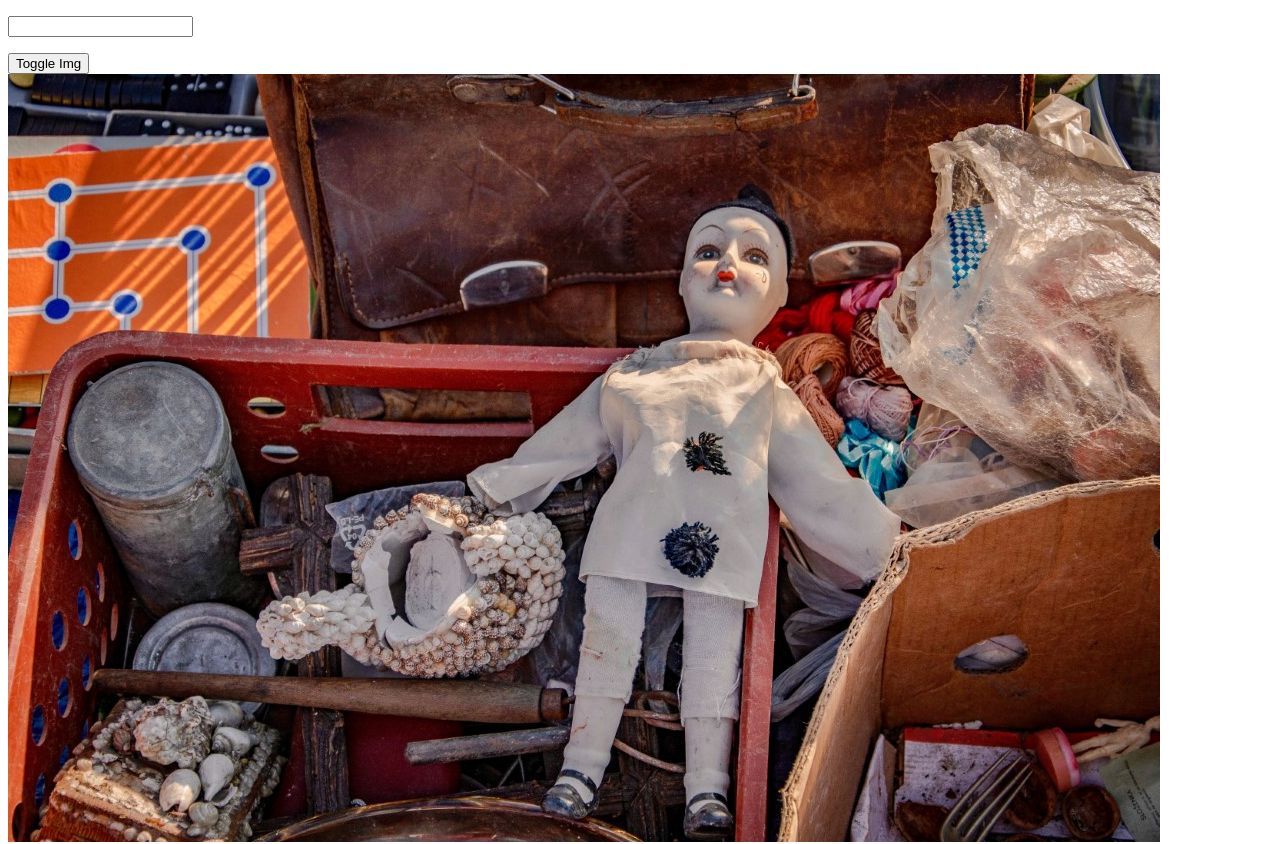
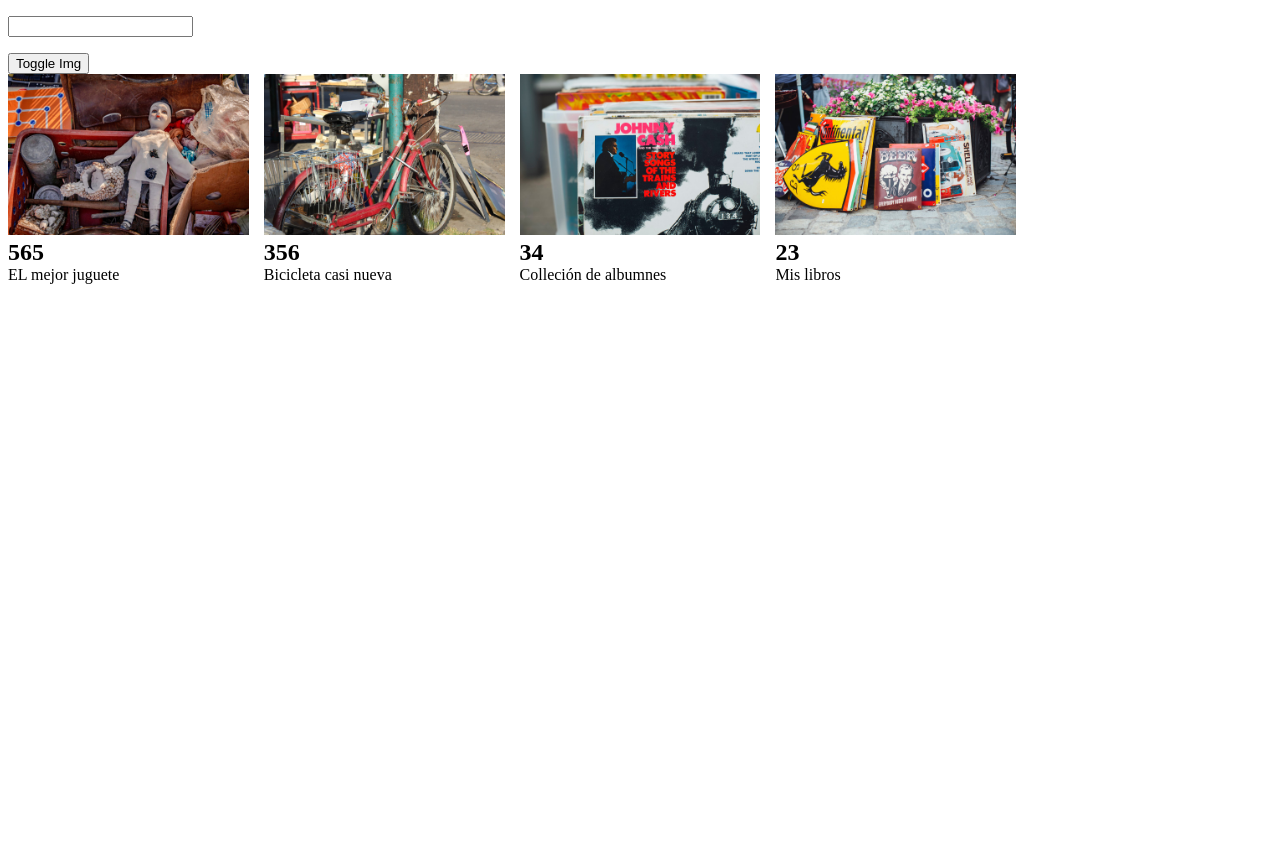
Before and after one commit to pablovass/store-mock, an Angular app: page / in a window 1280 px wide. Shown: the top 844 px of the page. After the commit the page ends 800 px from the top, so only its background shows below. Built offline with nearby package versions, Linux system fonts and the light colour scheme.

Commit message:
refactor in products and now render very well

```diff
--- a/src/app/components/products/products.component.scss
+++ b/src/app/components/products/products.component.scss
@@ -1,23 +1,22 @@
-.product--grid{
-display:flex;
+.products--grid {
+    display: flex;
     flex-direction: column;
-img{
-    border-radius: 10px;
   }
-}
-//tablet
-@media screen and (min-width: 40em)and (max-width:63.9em){
-.product--grid{
+
+  // tablets
+  @media screen and (min-width: 40em) and (max-width: 63.9em){
+    .products--grid {
       display: grid;
-    grid-template-columns: repeat(4,1fr);
+      grid-template-columns: repeat(4, 1fr);
       grid-gap: 15px;
     }
   }
-//web
+
+  // web
   @media screen and (min-width: 64em){
-    .product--grid{
+    .products--grid {
       display: grid;
-        grid-template-columns: repeat(5,1fr);
+      grid-template-columns: repeat(5, 1fr);
       grid-gap: 15px;
     }
   }
--- a/src/app/components/products/products.component.ts
+++ b/src/app/components/products/products.component.ts
@@ -1,11 +1,14 @@
-import { Component } from '@angular/core';
-import { Product } from 'src/app/models/product.model';
+import { Component, OnInit } from '@angular/core';
+
+import { Product } from '../../models/product.model';
+
 @Component({
   selector: 'app-products',
   templateUrl: './products.component.html',
   styleUrls: ['./products.component.scss']
 })
-export class ProductsComponent {
+export class ProductsComponent implements OnInit {
+
   products: Product[] = [
     {
       id: '1',
@@ -32,4 +35,10 @@ export class ProductsComponent {
       image: './assets/images/books.jpg'
     },
   ];
+
+  constructor() { }
+
+  ngOnInit(): void {
+  }
+
 }
```
Also changed, not shown: src/app/components/products/products.component.html (line endings or trailing spaces). Lines whose indentation alone changed are shown as unchanged.
